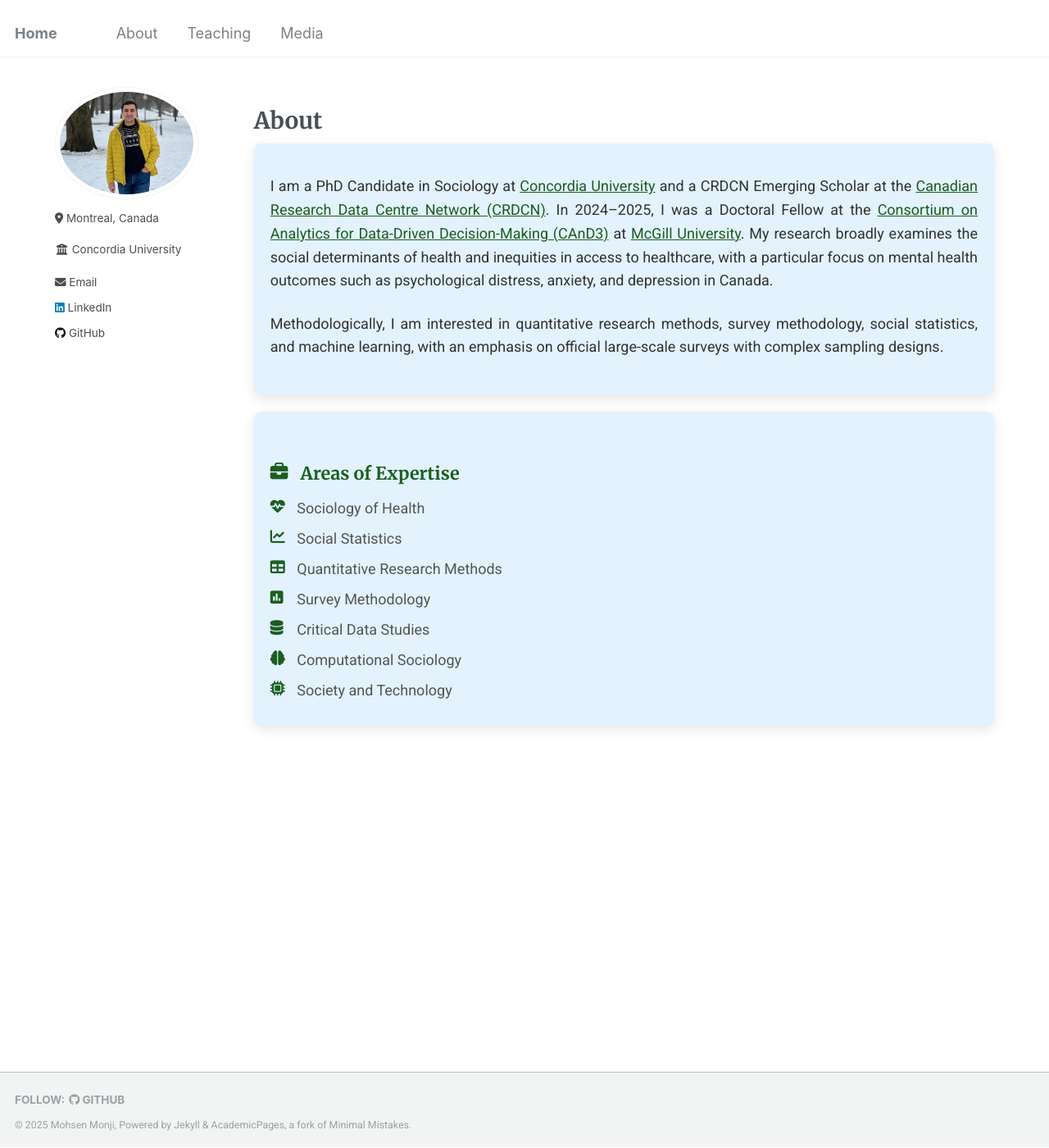
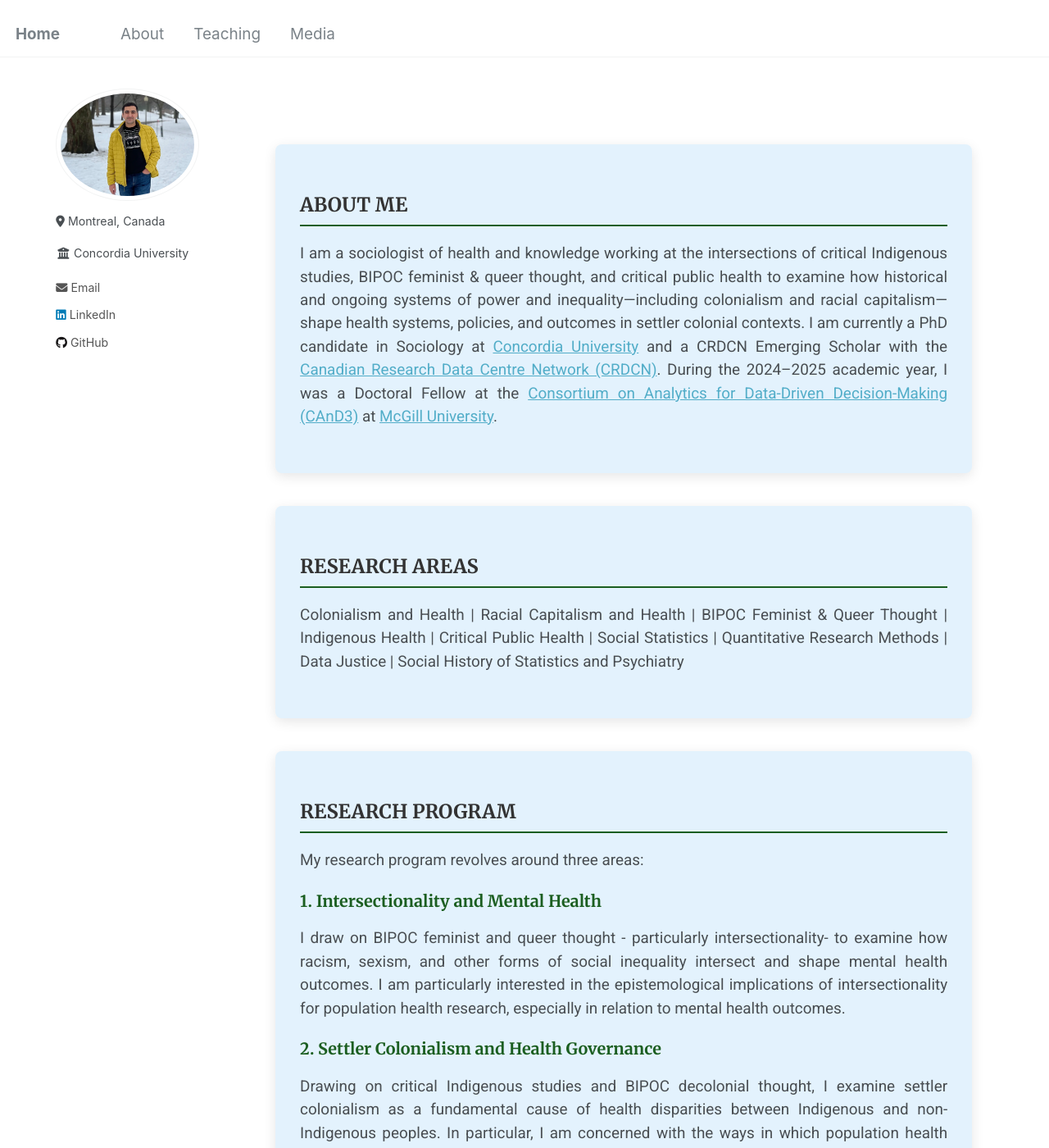
Before and after one commit to Mohsnmonji/mohsnmonji.github.io, a Jekyll site: the page built from about-me.md, in a window 1280 px wide and 1400 px high. Shown: the whole window at 82% size. Built offline with Jekyll 4.4.1, drawn with Linux system fonts in a browser that asks for light colours; some of the changed text lies outside the part shown.

Commit message:
Update about-me.md

```diff
--- a/about-me.md
+++ b/about-me.md
@@ -1,105 +1,95 @@
 ---
 layout: archive
-title: "About"
+title: ""
 permalink: /about-me/
 seo_title: "About | Mohsen Monji"
-description: " Learn more about Mohsen Monji."
 canonical: "https://www.mohsenmonji.com/about-me/"
 author_profile: true
 ---
+
 <style>
-  .icon {
-    margin-right: 10px;
-    color: #1B5E20; /* Accessible Dark Green */
+  body {
+    font-size: 1.05em;
   }
-
-  .card {
+  h2 {
+    border-bottom: 2px solid #1B5E20;
+    font-weight: bold;
+    padding-bottom: 10px;
+    margin-top: 30px;
+    color: #333;
+    text-transform: uppercase;
+  }
+  h3 {
+    margin-top: 30px;
+    color: #1B5E20;
+  }
+  h4 {
+    font-weight: bold;
+    color: #1B5E20;
+    margin-top: 20px;
+    margin-bottom: 10px;
+    font-size: 1.1rem;
+  }
+  ul {
+    list-style-type: disc;
+    padding-left: 20px;
+    margin-top: 10px;
+  }
+  ul li {
+    margin-bottom: 8px;
+    color: #555;
+  }
+  .about-card {
     border-radius: 8px;
-    padding: 20px;
-    margin-bottom: 20px;
-    color: #333333; /* Dark Gray Text */
-    background-color: #E3F2FD; /* Light Blue Background for all cards */
+    padding: 30px;
+    margin: 40px auto;
+    background-color: #E3F2FD;
     box-shadow: 0px 4px 15px rgba(0, 0, 0, 0.1);
-    transition: transform 0.2s, box-shadow 0.2s;
-  }
-
-  .card:hover {
-    transform: translateY(-5px);
-    box-shadow: 0px 6px 20px rgba(0, 0, 0, 0.2);
-  }
-
-  .card h3 {
-    font-size: 1.2rem;
-    font-weight: bold;
-    color: #1B5E20; /* Accessible Dark Green */
-    margin-bottom: 15px;
-  }
-
-  .card ul {
-    list-style: none;
-    padding: 0;
-    margin: 0;
-  }
-
-  .card ul li {
-    margin-bottom: 10px;
-    font-size: 1rem;
-    color: #555; /* Medium Gray */
-  }
-
-  .card p {
-    font-size: 1rem;
-    color: #333; /* Dark Gray */
-    line-height: 1.6; /* Improves readability */
-  }
-
-  .card:first-of-type p {
-    text-align: justify; /* Justify the text in the first card */
-  }
-
-  .email {
-    font-weight: bold;
-    color: #1B5E20; /* Dark Green */
-  }
-
-  a {
-    color: #1B5E20;
-    text-decoration: none;
-  }
-
-  a:hover {
-    text-decoration: underline;
+    max-width: 850px;
+    text-align: justify;
   }
 </style>
 
-<div class="card">
+<!-- CARD 1: ABOUT ME -->
+<div class="about-card">
+  <h2>ABOUT ME</h2>
   <p>
-    I am a PhD Candidate in Sociology at
-    <a href="https://www.concordia.ca/artsci/sociology-anthropology.html" target="_blank">Concordia University</a>
-    and a CRDCN Emerging Scholar at the
+    I am a sociologist of health and knowledge working at the intersections of critical Indigenous studies, BIPOC feminist & queer thought, and critical public health to examine how historical and ongoing systems of power and inequality—including colonialism and racial capitalism—shape health systems, policies, and outcomes in settler colonial contexts.
+    I am currently a PhD candidate in Sociology at
+    <a href="https://www.concordia.ca/" target="_blank">Concordia University</a> and a CRDCN Emerging Scholar with the
     <a href="https://crdcn.ca" target="_blank">Canadian Research Data Centre Network (CRDCN)</a>.
-    In 2024–2025, I was a Doctoral Fellow at the
-    <a href="https://www.mcgill.ca/cand3/our-people/fellows-2024-25" target="_blank">Consortium on Analytics for Data-Driven Decision-Making (CAnD3)</a>
-    at <a href="https://www.mcgill.ca" target="_blank">McGill University</a>.
-    My research broadly examines the social determinants of health and
-    inequities in access to healthcare, with a particular focus on
-    mental health outcomes such as psychological distress, anxiety, and depression in Canada.
-  </p>
-  <p>
-    Methodologically, I am interested in quantitative research methods, survey methodology,
-    social statistics, and machine learning, with an emphasis on official large-scale surveys with complex sampling designs.
+    During the 2024–2025 academic year, I was a Doctoral Fellow at the
+    <a href="https://www.mcgill.ca/cand3/" target="_blank">Consortium on Analytics for Data-Driven Decision-Making (CAnD3)</a> at
+    <a href="https://www.mcgill.ca/" target="_blank">McGill University</a>.
   </p>
 </div>
 
-<div class="card">
-  <h3><i class="fas fa-briefcase icon"></i> Areas of Expertise </h3>
-  <ul>
-    <li><i class="fas fa-heartbeat icon"></i> Sociology of Health</li>
-    <li><i class="fas fa-chart-line icon"></i> Social Statistics</li>
-    <li><i class="fas fa-table icon"></i> Quantitative Research Methods</li>
-    <li><i class="fas fa-poll icon"></i> Survey Methodology</li>
-    <li><i class="fas fa-database icon"></i> Critical Data Studies</li>
-    <li><i class="fas fa-brain icon"></i> Computational Sociology</li>
-    <li><i class="fas fa-microchip icon"></i> Society and Technology</li>
-  </ul>
+<!-- CARD 2: RESEARCH AREAS -->
+<div class="about-card">
+  <h2>RESEARCH AREAS</h2>
+  <p>
+    Colonialism and Health | Racial Capitalism and Health | BIPOC Feminist & Queer Thought | Indigenous Health | Critical Public Health | Social Statistics | Quantitative Research Methods | Data Justice | Social History of Statistics and Psychiatry
+  </p>
 </div>
+
+<!-- CARD 3: RESEARCH PROGRAM -->
+<div class="about-card">
+  <h2>RESEARCH PROGRAM</h2>
+
+  <p>My research program revolves around three areas:</p>
+
+  <h4>1. Intersectionality and Mental Health</h4>
+  <p>
+    I draw on BIPOC feminist and queer thought - particularly intersectionality- to examine how racism, sexism, and other forms of social inequality intersect and shape mental health outcomes. I am particularly interested in the epistemological implications of intersectionality for population health research, especially in relation to mental health outcomes.
+  </p>
+
+  <h4>2. Settler Colonialism and Health Governance</h4>
+  <p>
+    Drawing on critical Indigenous studies and BIPOC decolonial thought, I examine settler colonialism as a fundamental cause of health disparities between Indigenous and non-Indigenous peoples. In particular, I am concerned with the ways in which population health surveillance and healthcare systems reproduce colonial logics—not only in how data on Indigenous health is collected and governed, but also in how it informs policy in ways that marginalize Indigenous knowledge systems.
+  </p>
+
+  <h4>3. Social History of Statistics and Psychiatry</h4>
+  <p>
+    Another strand of my research examines the social history of modern statistics and psychiatry, focusing on the historical conditions under which statistical knowledge and psychiatric discourses emerged and became central—epistemologically—to knowledge production about health and population health governance.
+  </p>
+</div>
```
